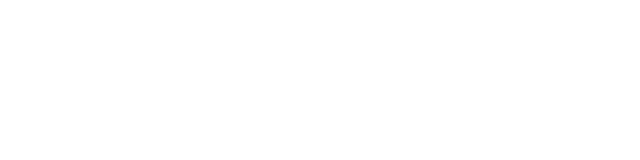
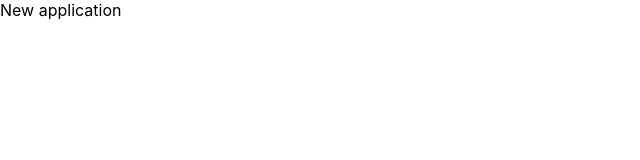
Before and after one commit to alexaaaant/quin, a React (Create React App) app: page / in a window 1280 px wide. Shown: the top 160 px of the page, without its empty margins (0-640 px from the left). Built offline with nearby package versions, Linux system fonts and the light colour scheme.

Commit message:
change layout

```diff
--- a/src/App.tsx
+++ b/src/App.tsx
@@ -1,5 +1,5 @@
 const App: React.FC = () => {
-  return <div className="App"></div>;
+  return <div className="App">New application</div>;
 };
 
 export default App;
```
